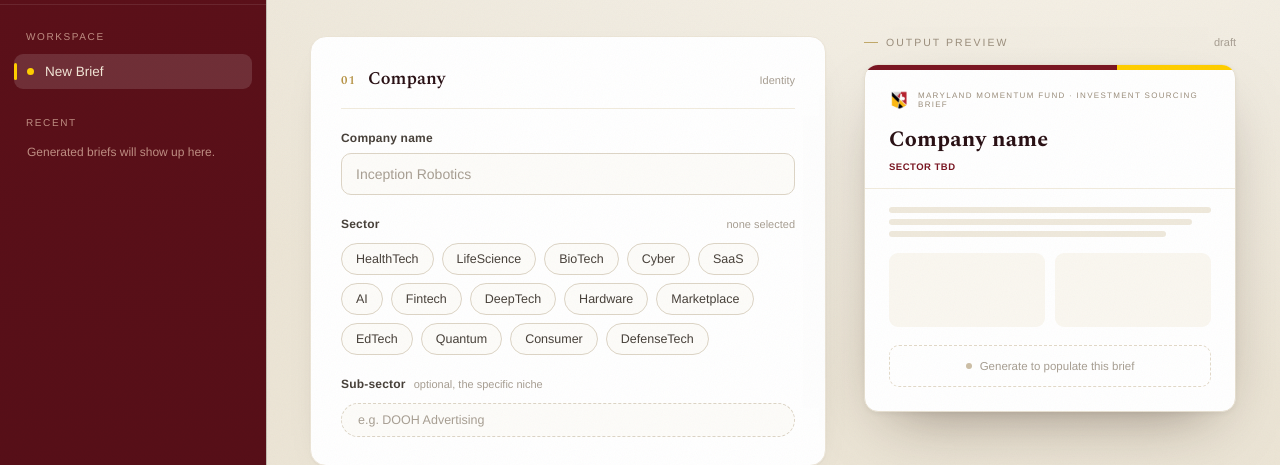
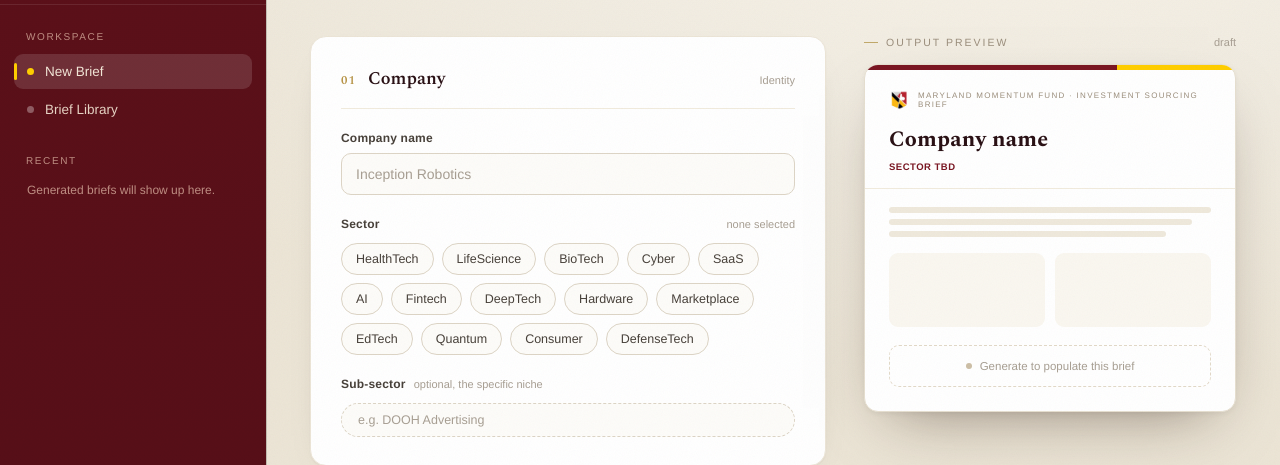
Before and after one commit to kennethyeaher/mmf-onepager-agent, a Flask app: page / in a window 1280 px wide. Shown: the part 93-558 px from the top of the page. Run offline with Flask 3, Linux system fonts and the light colour scheme.

Commit message:
add the library view and recent container to the page

```diff
--- a/templates/index.html
+++ b/templates/index.html
@@ -23,12 +23,15 @@
 
      <nav class="nav">
         <div class="nav_label">Workspace</div>
-        <div class="nav_item active"><span class="nav_dot"></span> New Brief</div>
+        <div class="nav_item active" data-view="new"><span class="nav_dot"></span> New Brief</div>
+        <div class="nav_item" data-view="library"><span class="nav_dot"></span> Brief Library</div>
       </nav>
 
       <div class="recent">
         <div class="nav_label">Recent</div>
-        <div class="recent_empty">Generated briefs will show up here.</div>
+        <div id="recent_list">
+          <div class="recent_empty">Generated briefs will show up here.</div>
+        </div>
       </div>
 
       <div class="user">
@@ -57,7 +60,7 @@
         </div>
       </div>
 
-      <div class="grid">
+      <div id="view_new" class="grid">
 
         <!-- form column -->
         <div class="form_col">
@@ -231,6 +234,32 @@
         </div>
 
       </div>
+
+      <!-- library view, hidden until the library nav is selected -->
+      <div id="view_library" class="library_col hidden">
+        <div class="library_head">
+          <div class="eyebrow"><span class="eyebrow_tick"></span> Saved work</div>
+          <h1 class="library_title">Brief Library</h1>
+          <div id="library_count" class="library_count">Loading briefs.</div>
+        </div>
+        <div id="library_list" class="library_list"></div>
+        <div id="library_empty" class="library_empty hidden">
+          No briefs saved yet. Generate one from the New Brief tab and it will appear here.
+        </div>
+      </div>
+
+      <!-- library view, hidden until the library nav is selected -->
+      <div id="view_library" class="library_col hidden">
+        <div class="library_head">
+          <div class="eyebrow"><span class="eyebrow_tick"></span> Saved work</div>
+          <h1 class="library_title">Brief Library</h1>
+          <div id="library_count" class="library_count">Loading briefs.</div>
+        </div>
+        <div id="library_list" class="library_list"></div>
+        <div id="library_empty" class="library_empty hidden">
+          No briefs saved yet. Generate one from the New Brief tab and it will appear here.
+        </div>
+      </div>
     </main>
   </div>
 
```
